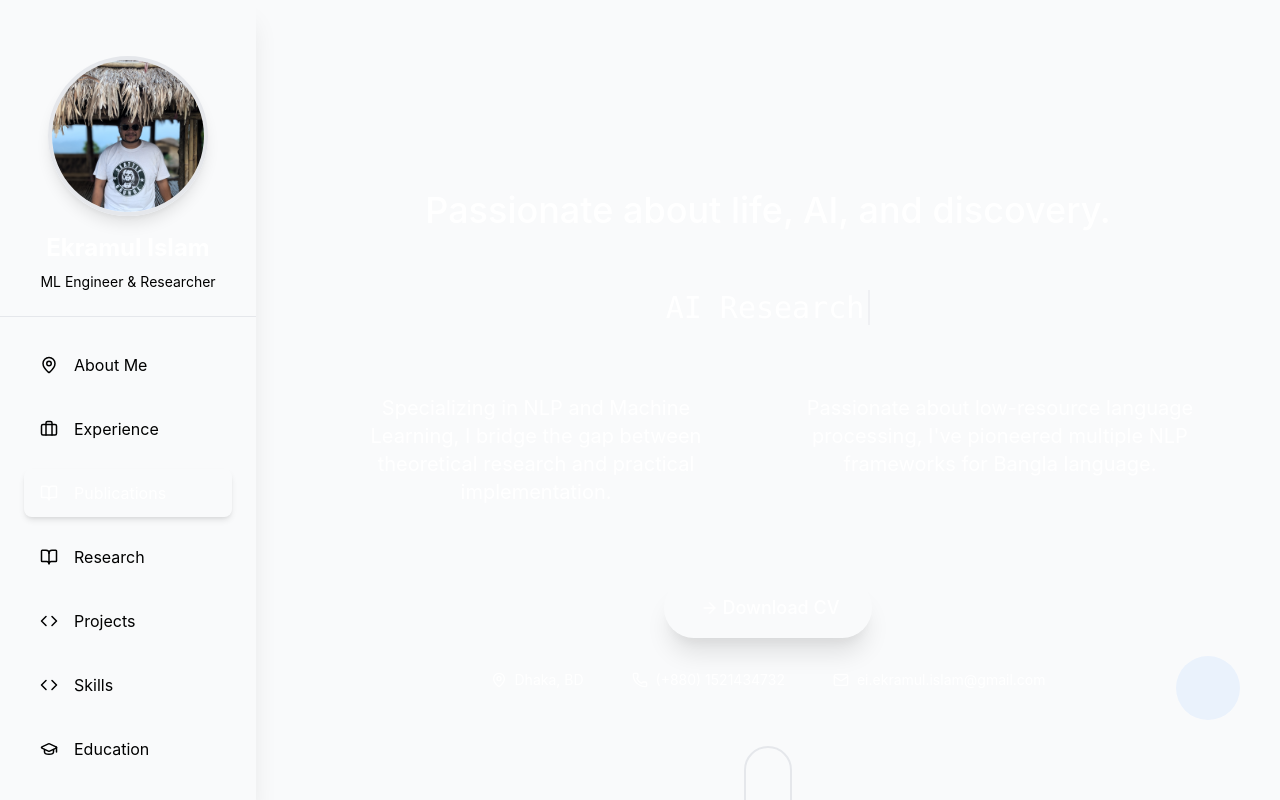
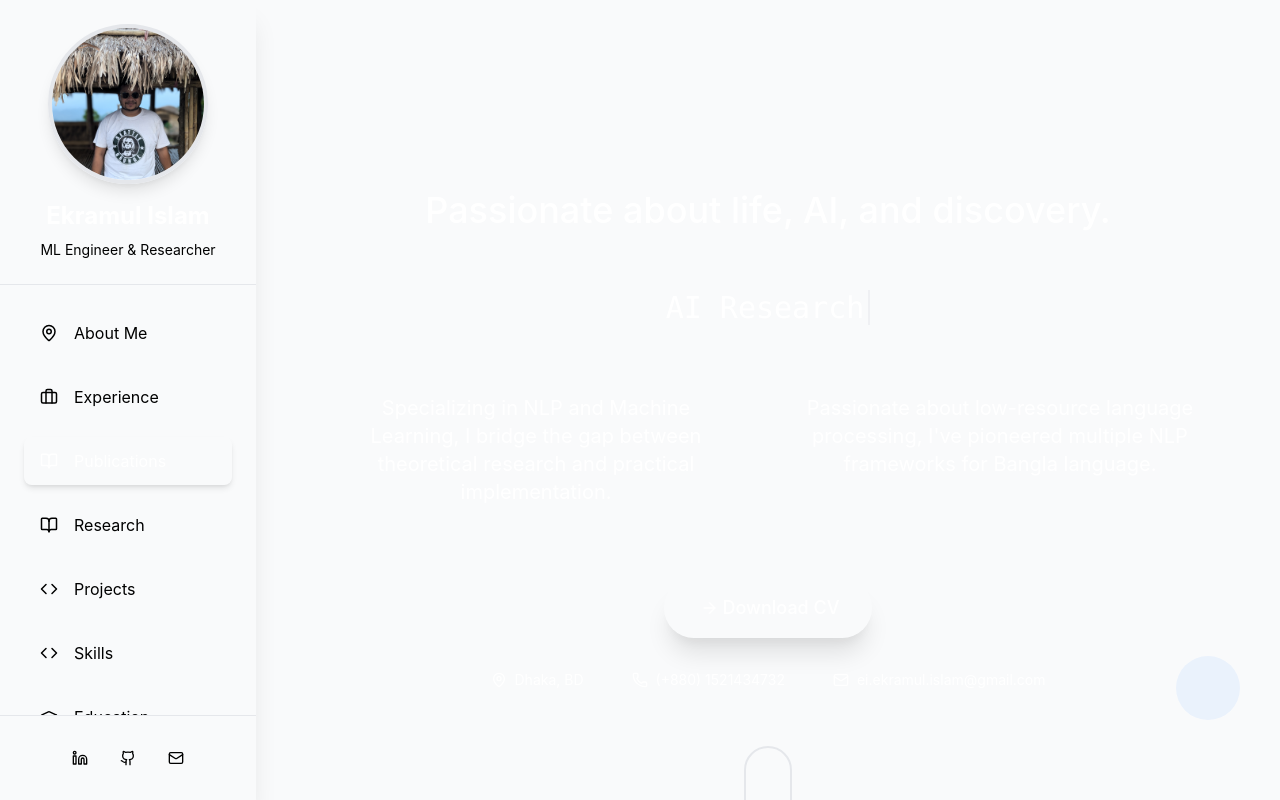
Before and after one commit to Ekram007/ekram007.github.io, a React (Create React App) app: page / in a window 1280 px wide. Shown: the top 800 px of the page. Built offline with nearby package versions, Linux system fonts and the light colour scheme.

Commit message:
Refined the layout of the navigation bar in Portfolio.js by ensuring fixed heights for header and footer sections, and made the navigation menu scrollable. Improved overall user experience with enhanced styling and structure.

```diff
--- a/src/Portfolio.js
+++ b/src/Portfolio.js
@@ -210,8 +210,9 @@ const Portfolio = () => {
     return (
         <div className="flex flex-col md:flex-row min-h-screen bg-gray-50">
             {/* Side Navigation - Desktop */}
-            <nav className={`hidden md:flex flex-col fixed left-0 top-0 bottom-0 w-64 pt-8 shadow-xl z-50 transition-all duration-300 ${isScrolled ? 'bg-teal-800 bg-opacity-90 backdrop-blur-sm' : 'bg-gradient-to-b from-teal-700 to-teal-800'}`}>
-                <div className="p-6 border-b border-teal-600">
+            <nav className={`hidden md:flex flex-col fixed left-0 top-0 h-screen w-64 shadow-xl z-50 transition-all duration-300 ${isScrolled ? 'bg-teal-800 bg-opacity-90 backdrop-blur-sm' : 'bg-gradient-to-b from-teal-700 to-teal-800'}`}>
+                {/* Header Section - Fixed height */}
+                <div className="p-6 border-b border-teal-600 flex-shrink-0">
                     <div className="flex justify-center mb-4">
                         <div className="w-40 h-40 rounded-full overflow-hidden border-4 border-teal-300 shadow-lg shadow-teal-200/50 transform transition-transform hover:scale-110">
                             <img
@@ -227,7 +228,8 @@ const Portfolio = () => {
                     </div>
                 </div>
 
-                <div className="flex flex-col flex-grow p-6 space-y-4">
+                {/* Navigation Menu - Scrollable */}
+                <div className="flex-1 overflow-y-auto p-6 space-y-4">
                     {[
                         { id: 'about', label: 'About Me', icon: <MapPin size={18} /> },
                         { id: 'experience', label: 'Experience', icon: <Briefcase size={18} /> },
@@ -242,7 +244,7 @@ const Portfolio = () => {
                         <button
                             key={item.id}
                             onClick={() => scrollToSection(item.id)}
-                            className={`flex items-center gap-4 py-3 px-4 rounded-lg transition-all duration-300
+                            className={`flex items-center gap-4 py-3 px-4 rounded-lg transition-all duration-300 w-full text-left
                                 ${activeSection === item.id
                                     ? 'bg-teal-600 text-white shadow-md'
                                     : 'text-teal-100 hover:bg-teal-600 hover:text-white hover:translate-x-2'}`
@@ -254,7 +256,8 @@ const Portfolio = () => {
                     ))}
                 </div>
 
-                <div className="p-6 border-t border-teal-600">
+                {/* Footer Section - Fixed height */}
+                <div className="p-6 border-t border-teal-600 flex-shrink-0">
                     <div className="flex justify-center space-x-3">
                         <a href="https://www.linkedin.com/in/ekramul-islam-b824a1176/" target="_blank" rel="noopener noreferrer" className="w-9 h-9 rounded-full bg-teal-600 flex items-center justify-center hover:bg-white hover:text-teal-700 transition-all">
                             <Linkedin size={16} />
```
